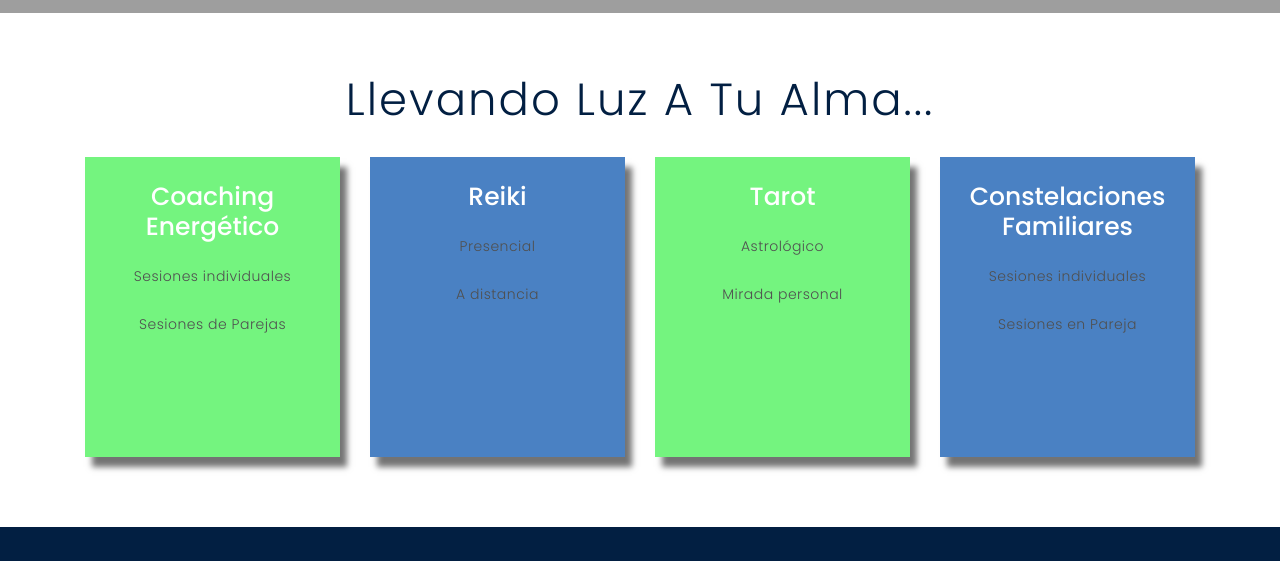
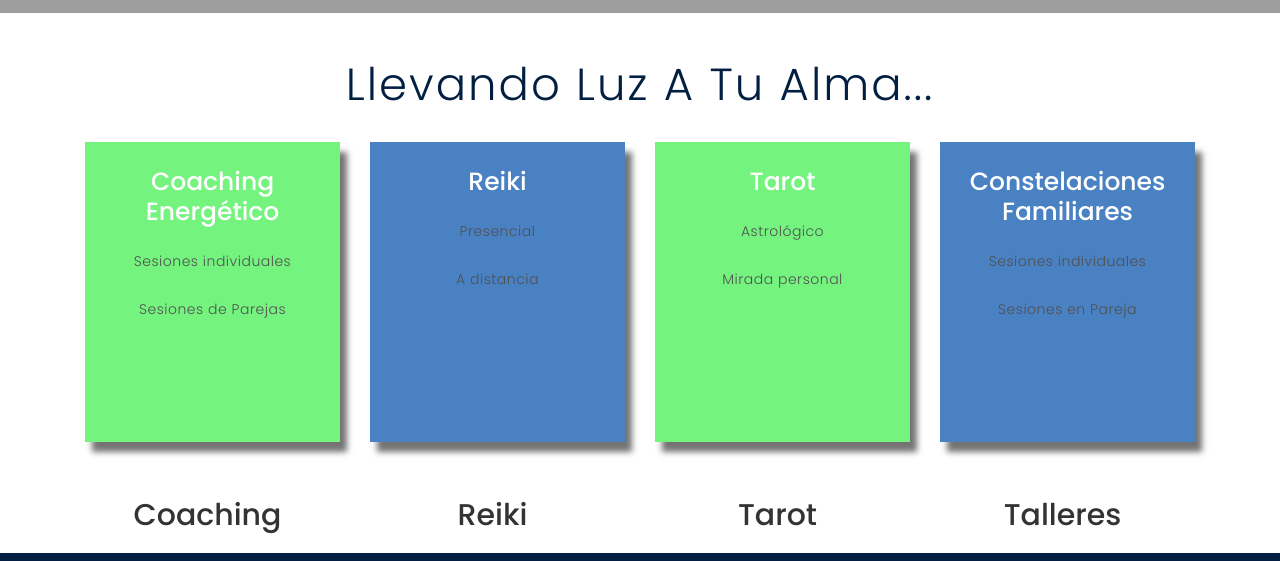
Before and after one commit to jpcasa29/webivanna, a plain HTML site: page index.html in a window 1280 px wide. Shown: the part 787-1348 px from the top of the page. Drawn offline with nearby package versions, Linux system fonts and the light colour scheme; some packages are replaced by stand-ins of ours; grey boxes are pictures that could not be loaded; a script that the page names is missing.

Commit message:
prueba botones de pago

```diff
--- a/index.html
+++ b/index.html
@@ -48,6 +48,7 @@
         <ul class="nav-menu">
           <li class="menu-active"><a href="#home">Inicio</a></li>
           <li><a href="#servicios">Servicios</a></li>
+          <li><a href="#pagos">Abonar on-line</a></li>
           <li><a href="#footer">Contactame</a></li>
         </ul>
         <button class="openbtn">☰</button>
@@ -57,6 +58,7 @@
         <a href="javascript:void(0)" class="closebtn">×</a>
         <a href="#">Inicio</a>
         <a href="#servicios">Servicios</a>
+        <a href="#pagos">Abonar on-line</a>
         <a href="#footer">Contactame</a>
       </div>
 
@@ -106,6 +108,7 @@
                     <h1>Coaching Energético</h1>
                     <p>Sesiones individuales</p>
                     <p>Sesiones de Parejas</p>
+
                   </div>
                   <div class="flip-card-back" style="background-color: #46f155bf;">
                     <h1>Coaching Energético</h1>
@@ -125,13 +128,17 @@
                     <h1>Reiki</h1>
                     <p>Presencial</p>
                     <p>A distancia</p>
+
                   </div>
                   <div class="flip-card-back" style="background-color: #0e57afbf;">
                     <h1>Reiki</h1>
                     <p>Presencial</p>
                     <p>A distancia</p>
+
                   </div>
-                </div>
+
+                </div><br>
+
               </div>
             </div>
           </div>
@@ -182,6 +189,34 @@
 
   </main>
   <!-- End #main -->
+
+  <!-- ======= Gestión de pagos ======= -->
+  <div class="container" id="pagos">
+    <div class="row">
+      <div class="col-12 col-md-6 col-lg-3 pagos">
+        <h1>Coaching</h1>
+        <script src="https://www.mercadopago.com.ar/integrations/v1/web-payment-checkout.js"data-preference-id="213289175-68434b84-c6ab-4f22-854c-52d64470221f">
+        </script>
+      </div>
+      <div class="col-12 col-md-6 col-lg-3 pagos">
+        <h1>Reiki</h1>
+        <script src="https://www.mercadopago.com.ar/integrations/v1/web-payment-checkout.js" data-preference-id="213289175-f84b01d1-ef99-4b6f-a9dd-7d46cf228cd9">
+        </script>
+      </div>
+      <div class="col-12 col-md-6 col-lg-3 pagos">
+        <h1>Tarot</h1>
+        <script src="https://www.mercadopago.com.ar/integrations/v1/web-payment-checkout.js"data-preference-id="213289175-b6ff68c1-372f-4035-a7f2-f69df273bbc3">
+        </script>
+      </div>
+      <div class="col-12 col-md-6 col-lg-3 pagos">
+        <h1>Talleres</h1>
+        <script src="https://www.mercadopago.com.ar/integrations/v1/web-payment-checkout.js"data-preference-id="213289175-71afaf67-df54-483a-a9cd-96da372e4d79">
+        </script>
+      </div>
+    </div>
+  </div>
+
+  <!-- ======= end Gestión de pagos ======= -->
 
   <!-- ======= Footer ======= -->
   <footer id="footer" class="footer">
--- a/stylesheets/style.css
+++ b/stylesheets/style.css
@@ -284,7 +284,7 @@ span {
 # Sections General
 --------------------------------------------------------------*/
 section {
-  padding: 60px 0;
+  padding: 45px 0;
   overflow: hidden;
 }
 
@@ -408,6 +408,19 @@ section.cuadradosInfo {
   color: #021f42;
 }
 
+.pagos {
+  display: flex;
+  justify-content: space-around;
+  padding-bottom: 20px;
+}
+.pagos h1 {
+  display: block;
+  margin-right: 10px;
+  font-size: 30px;
+
+}
+
+
 /* Contact Section
 --------------------------------*/
 
@@ -503,6 +516,11 @@ label {
   }
   .back-to-top {
     bottom: 15px;
+  }
+  .pagos {
+    display: flex;
+    justify-content: space-between;
+    padding-bottom: 20px;
   }
 }
 
```
